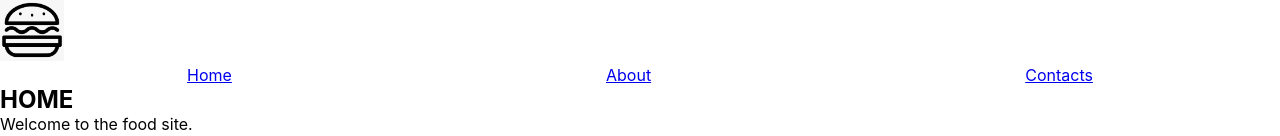
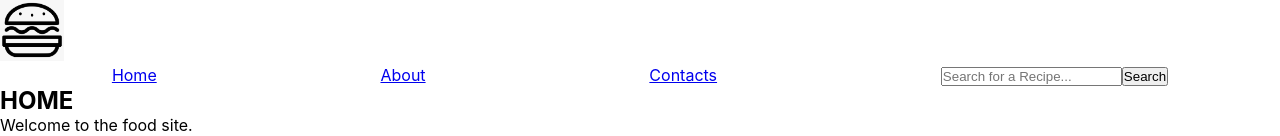
Before and after one commit to VictorMegir/EatWell, a React (Create React App) app: page / in a window 1280 px wide. Shown: the top 136 px of the page. Built offline with nearby package versions, Linux system fonts and the light colour scheme; no server answers.

Commit message:
Added Search (shitty) and 404 page

```diff
--- a/src/components/Categories/CategoryDetails.js
+++ b/src/components/Categories/CategoryDetails.js
@@ -1,9 +1,15 @@
 import React from 'react';
 import CategoryRecipes from './CategoryRecipes';
+import Page404 from '../Pages/Page404';
 
 function Category({match, location})
 {
+    if(location.state===undefined) {
+        return(<Page404 />);
+    }
+
     const category = location.state.category;
+
     return(
         <div className='category-page'>
             <h3 className='category-name'>{category.strCategory}</h3>
--- a/src/components/Ingredients/IngredientDetails.js
+++ b/src/components/Ingredients/IngredientDetails.js
@@ -1,8 +1,12 @@
 import React from 'react';
 import IngredientRecipes from './IngredientRecipes';
+import Page404 from '../Pages/Page404';
 
 function IngredientDetails({match, location})
 {
+    if(location.state===undefined) {
+        return(<Page404 />);
+    }
     const ingredient = location.state.ingredient;
 
     return (
--- a/src/components/Nav/Nav.js
+++ b/src/components/Nav/Nav.js
@@ -1,9 +1,11 @@
 import './Nav.css';
-import React from 'react';
+import React, {useState} from 'react';
 import {Link} from 'react-router-dom';
 
 function Nav()
 {
+    const [name, setName] = useState("");
+
     return(
         <nav className='nav'>
             <Link to='/'><img className='logo' src='logo.png' alt='T_T' /></Link>
@@ -11,6 +13,16 @@ function Nav()
                 <li><Link to='/'>Home</Link></li>
                 <li><Link to='/about'>About</Link></li>
                 <li><Link to='/contacts'>Contacts</Link></li>
+                <li>
+                    <form className='searchbar' action={`/categories/${name}`} >
+                        <input className='search-text'
+                            type='text'
+                            placeholder='Search for a Recipe...'
+                            value={name}
+                            onChange={e => setName(e.target.value)} />
+                        <input type='submit' className='search-button' value='Search'/>
+                    </form>
+                </li>
             </ul>
         </nav>
     );
--- /dev/null
+++ b/src/components/Pages/Page404.js
@@ -0,0 +1,12 @@
+import React from 'react';
+
+function Page404()
+{
+    return(
+        <div className='404-page'>
+            <h3 className='message'>Page Not Found</h3>
+        </div>
+    );
+}
+
+export default Page404;
--- a/src/components/Recipes/RecipeDetails.js
+++ b/src/components/Recipes/RecipeDetails.js
@@ -1,5 +1,5 @@
 import React, {useEffect, useState} from 'react';
-import Ingredient from './IngredientVisability';
+import Ingredient from './VisibleIngredient';
 
 function Recipe({match})
 {
```
Also changed, not shown: src/components/Recipes/VisibleIngredient.js (renamed from src/components/Recipes/IngredientVisability.js), 1 other file (tests, documents, lock files or other folders).
